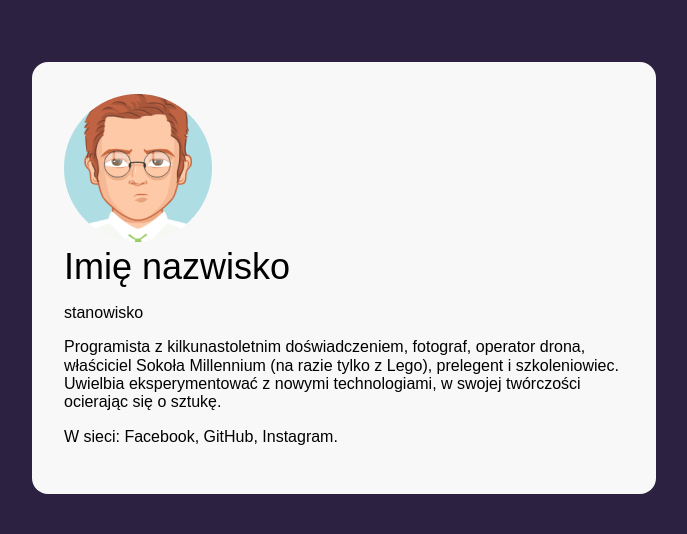
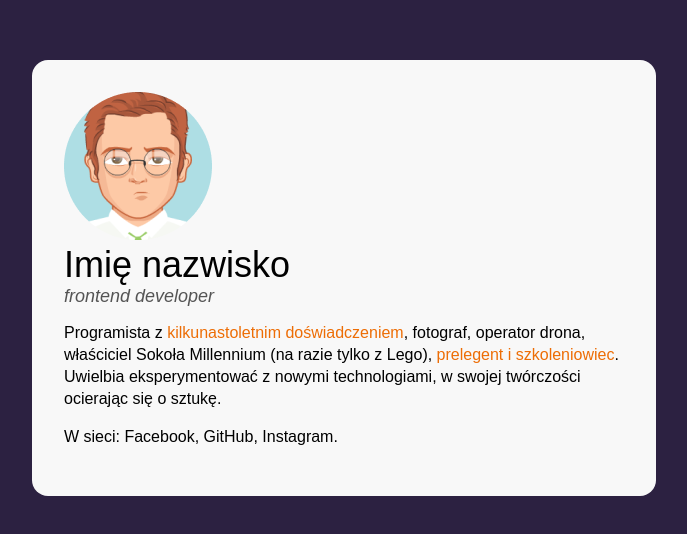
Before and after one commit to annasasinska/business-card, a plain HTML site: page index.html in a window 1280 px wide. Shown: the part 122-656 px from the top of the page, without its empty margins (296-983 px from the left). Drawn offline with Linux system fonts and the light colour scheme.

Commit message:
person position and person description styles

```diff
--- a/index.html
+++ b/index.html
@@ -17,12 +17,12 @@
         />
         <header class="person__info">
           <h1 class="person__name">Imię nazwisko</h1>
-          <p class="person__position">stanowisko</p>
+          <p class="person__position">frontend developer</p>
         </header>
         <p class="person__description">
-          Programista z kilkunastoletnim doświadczeniem, fotograf, operator
-          drona, właściciel Sokoła Millennium (na razie tylko z Lego), prelegent
-          i szkoleniowiec. Uwielbia eksperymentować z nowymi technologiami, w
+          Programista z <strong class="special">kilkunastoletnim doświadczeniem</strong>, fotograf, operator
+          drona, właściciel Sokoła Millennium (na razie tylko z Lego), <strong class="special">prelegent
+          i szkoleniowiec</strong>. Uwielbia eksperymentować z nowymi technologiami, w
           swojej twórczości ocierając się o sztukę.
         </p>
         <p class="person__description">
--- a/style.css
+++ b/style.css
@@ -29,8 +29,26 @@ body {
 
 }
 
+.person__description {
+    font-size: 16px;
+    line-height: 22px;
+}
+
 .person__name {
     font-size: 36px;
     margin: 0;
     font-weight: normal;
 }
+
+.person__position {
+    font-size: 18px;
+    margin: 0;
+    font-weight: normal;
+    color: #545454;
+    font-style: italic;
+}
+
+.special {
+  color: #ED6D05;
+  font-weight: normal;
+}
```
